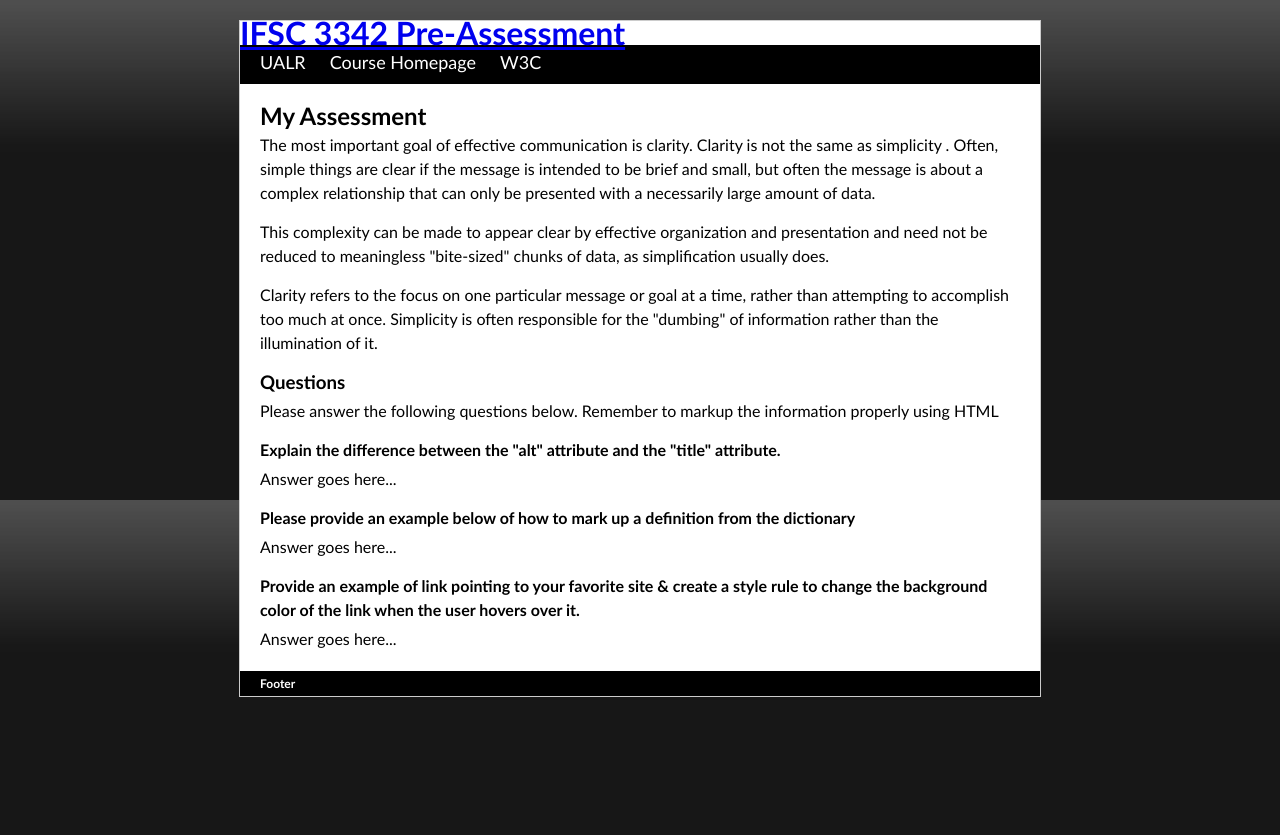
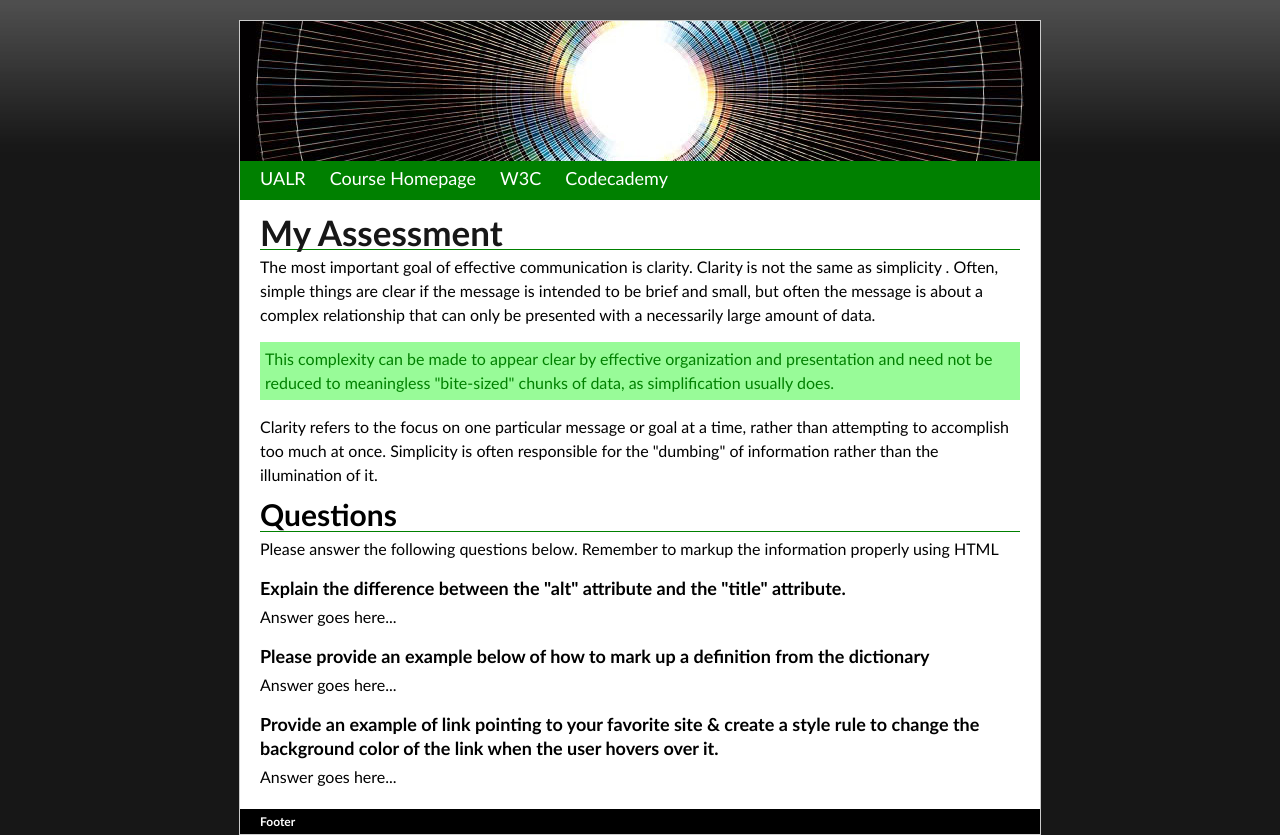
Before and after one commit to cromprey/isfc-3342, a plain HTML site: page pre-assessment/index.html in a window 1280 px wide. Before the commit the page ends 800 px from the top, so only its background shows below. Drawn offline with Linux system fonts and the light colour scheme.

Commit message:
pre-assessment progress 4

```diff
--- a/pre-assessment/assets/css/screen.css
+++ b/pre-assessment/assets/css/screen.css
@@ -1,17 +1,26 @@
+/* The "*" means all elements, and this rule resets all margins and paddings on all elements*/
+
 * {
-	margin: 0px;
-	padding: 0px;
-} /* The "*" means all elements, and this rule is basically means that this is a CSS-Reset because different
-browers use different dimensions.*/
+	margin: 0;
+	padding: 0;
+}
+
+.alert{
+	background-color: palegreen;
+	padding: 5px;
+	color: green;
+}
 
 body {
 	text-align: center;
 	font-family: "Trebuchet MS", Arial, Helvetica, sans-serif;
 	background-image: url(../img/bg-tile.jpg); 	/* I don't understand what to do on the x-axis. */
+	background-repeat: repeat-x;
 	background-color: #171717;
 	font-size: 16px;
 	line-height: 1.5em;
 }
+
 #container {
 	max-width: 800px;
 	margin-right: auto;
@@ -22,12 +31,18 @@ body {
 	border: 1px solid #CCC;
 }
 
-#header {
+#header h1 a {
+	display: block; /* read about inline and block one more time lol*/
+	width: 800px;
+	height: 140px;
+	background-image: url(../img/assessment-2.jpg);
+	text-indent: 100%;
+	white-space: nowrap;
+	overflow: hidden;
 }
-#header h1 a {
-}
+
 #nav {
-	background-color: #000;
+	background-color: green;
 }
 #nav ul {
 	list-style-type: none;
@@ -48,7 +63,7 @@ body {
 	text-decoration: none;
 	border-bottom-width: 4px;
 	border-bottom-style: solid;
-	border-bottom-color: #000;
+	border-bottom-color: green;
 	color: #FFF;
 }
 #nav ul li a:hover {
@@ -59,6 +74,29 @@ body {
 #content {
 	margin: 20px;
 }
+
+#content {
+	margin: 20px;
+}
+
+#content h2 {
+	padding-bottom: 5px;
+	font-size: 35px;
+	color: #171717;
+	border-bottom: solid 1pt green;
+}
+
+#content h3 {
+	padding-bottom: 5px;
+	font-size: 30px;
+	border-bottom: solid 1pt green;
+}
+
+#content h4 {
+	font-size: 18px;
+
+}
+
 #content p {
 	margin-top: 5px;
 	margin-bottom: 15px;
--- a/pre-assessment/index.html
+++ b/pre-assessment/index.html
@@ -2,28 +2,29 @@
 <!doctype html>
 <html lang="en">
 <head>
-<meta charset="UTF-8"> <!---->
+<meta charset="UTF-8"> <!--Proper character encoding required, the browser won't know how to handle your code without it.-->
 <meta name="author" content="Caitlin Romprey"/> <!--This defines that I am the person who is making this site.-->
 <meta name="description" content="This is a skills pre-assessment for Mobile Web Development" /> <!--This is best used for SEO, basically a short but relevant summary of what the site is used for-->
-<link href="assets/css/screen.css" rel="stylesheet">
-<title>IFSC 3342 Pre-Assessment: Caitlin Romprey</title>
+<link href="assets/css/screen.css" rel="stylesheet"> <!--rel stands for relationship-->
+<title>IFSC 3342 Pre-Assessment: Caitlin Romprey</title> <!--Search Engine Optimization - used this to effectively-->
 </head>
 <body>
 <div id="container">
   <div id="header">
-    <h1><a href="index.html">IFSC 3342 Pre-Assessment</a></h1>
+    <h1><a href="index.html">Caitlin Romprey</a></h1>
   </div>
   <div id="nav">
     <ul>
       <li><a href="http://ualr.edu">UALR</a></li>
       <li><a href="https://thomaswallace.net/course/mobile-web/spring-2018/">Course Homepage</a></li>
       <li><a href="http://www.w3.org/">W3C</a></li>
+      <li><a href="https://codecademy.com">Codecademy</a></li>
     </ul>
   </div>
   <div id="content">
-    <h2>My Assessment</h2>
+    <h2>My Assessment</h2> <!--hey thomas-->
     <p>The most important goal of effective communication is clarity. Clarity is not the same as simplicity . Often, simple things are clear if the message is intended to be brief and small, but often the message is about a complex relationship that can only be presented with a necessarily large amount of data. </p>
-    <p>This complexity can be made to appear clear by effective organization and presentation and need not be reduced to meaningless "bite-sized" chunks of data, as simplification usually does. </p>
+    <p class="alert">This complexity can be made to appear clear by effective organization and presentation and need not be reduced to meaningless "bite-sized" chunks of data, as simplification usually does. </p>
     <p>Clarity refers to the focus on one particular message or goal at a time, rather than attempting to accomplish too much at once. Simplicity is often responsible for the "dumbing" of information rather than the illumination of it.</p>
     <h3>Questions</h3>
     <p>Please answer the following questions below. Remember to markup the information properly using HTML</p>
```
Also changed, not shown: index.html (+6 -4 lines), pre-assessment/assets/img/assessment-2.jpg (added).
